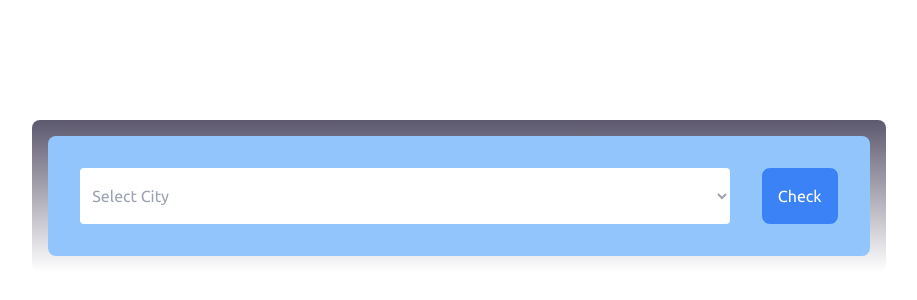
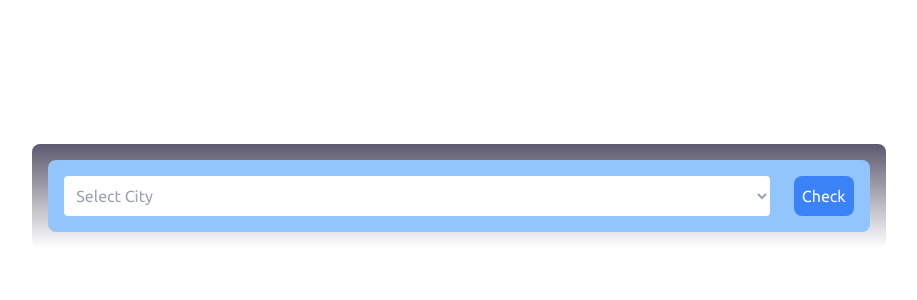
Before and after one commit to Saurabhsawant77/WeatherApplication, a website: page public/index.html in a window 1280 px wide. Shown: the part 204-504 px from the top of the page, without its empty margins (181-1098 px from the left). Drawn offline with nearby package versions, Linux system fonts and the light colour scheme.

Commit message:
Done all

```diff
--- a/public/index.html
+++ b/public/index.html
@@ -15,11 +15,11 @@
     <div class="flex items-center justify-center h-screen">
 
         <div class="weather-box p-4  text-white h-auto w-2/3 text-center rounded-lg justify-between">
-            <div class="searchdropdown-button p-4 bg-blue-300 text-white h-auto w-full text-center rounded-lg flex justify-between">
-                <select name="weather" id="weather" class="bg-white text-gray-400 rounded p-2 m-4 w-full">
+            <div class="searchdropdown-button p-1 bg-blue-300 text-white h-auto w-full text-center rounded-lg flex justify-between">
+                <select name="weather" id="weather" class="bg-white text-gray-400 rounded p-2 m-3 w-full">
                     <option value="" class="text-2xl" selected disabled>Select City</option>
                 </select>
-                <button value="Check" id="btn" class="bg-blue-500 rounded-lg p-4 m-4 hover:shadow-lg hover:border hover:bg-sky-400">Check</button>
+                <button value="Check" id="btn" class="bg-blue-500 rounded-lg p-2 m-3 hover:shadow-lg hover:border hover:bg-sky-400">Check</button>
             </div>
             <div class="data-container" id="data-container">
 
```
